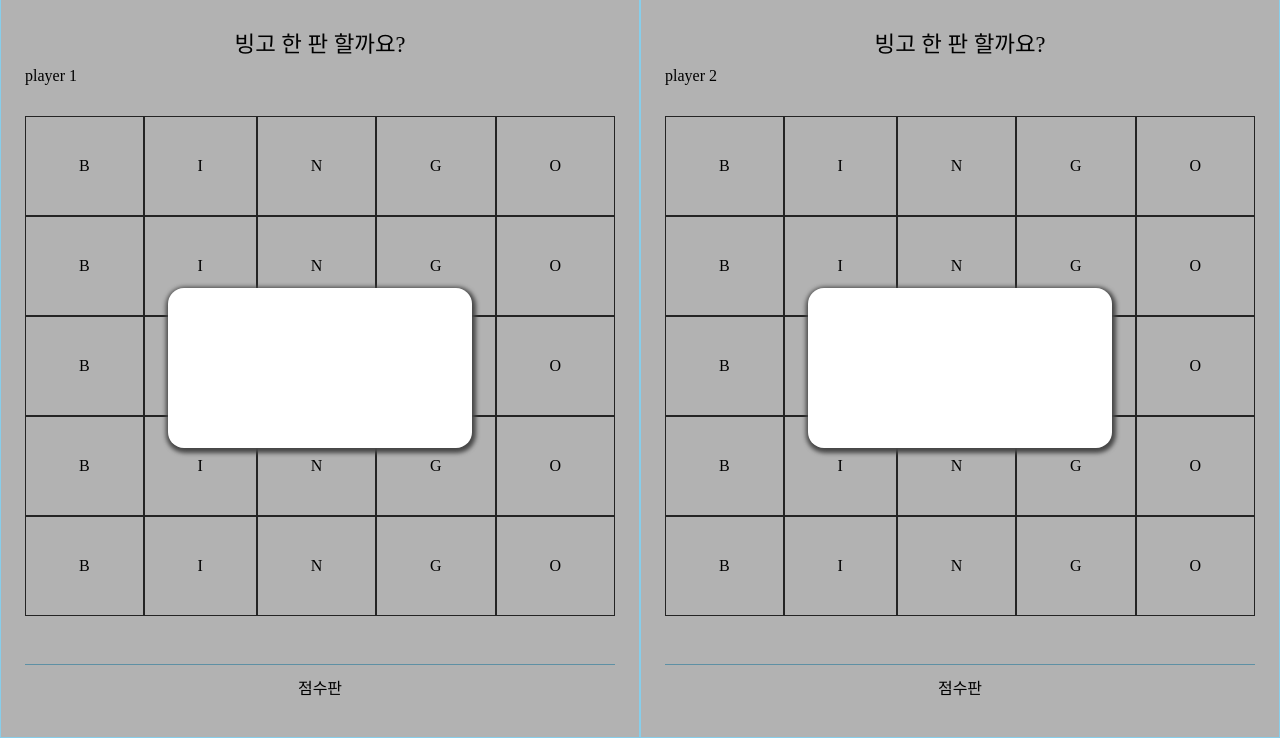
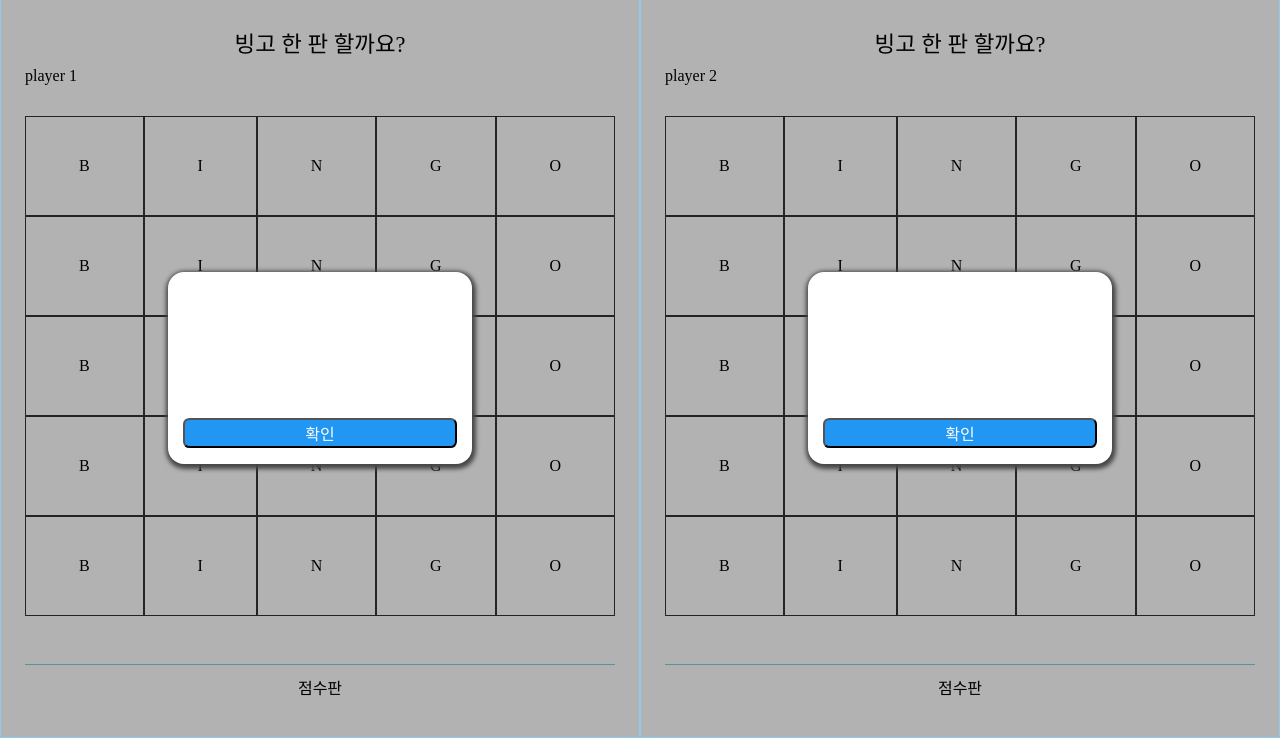
Before and after one commit to fed-gren/Bingo-Game, a React app: page / in a window 1280 px wide. Shown: the part 67-805 px from the top of the page. Built offline with nearby package versions, Linux system fonts and the light colour scheme.

Commit message:
fix: message, button
- 메시지, 버튼 생성 및 스타일 수정

```diff
--- a/src/components/Modal.js
+++ b/src/components/Modal.js
@@ -5,7 +5,8 @@ export default ({ type, message }) => {
   return (
     <div className="modal_background">
       <div className="modal">
-
+        <p className="modal_message">{message}</p>
+        <button className="btn_ok">확인</button>
       </div>
     </div>
   );
--- a/src/styles/Modal.css
+++ b/src/styles/Modal.css
@@ -16,4 +16,33 @@
   background-color: #fff;
   border-radius: 1rem;
   box-shadow: 1px 2px 4px 3px rgb(71, 71, 71);
+  display: flex;
+  flex-direction: column;
+  justify-content: center;
+  align-items: center;
+  padding: 1rem 0;
 }
+
+.modal_message {
+  flex: 1;
+  display: flex;
+  align-items: center;
+}
+
+.btn_ok {
+  width: 90%;
+  font-size: 1rem;
+  border-radius: .4rem;
+  background-color: #2196f3;
+  color: white;
+  cursor: pointer;
+}
+
+.btn_ok:focus {
+  outline: none;
+}
+
+.btn_ok:active {
+  border-style: solid;
+  background-color: steelblue;
+}
```
